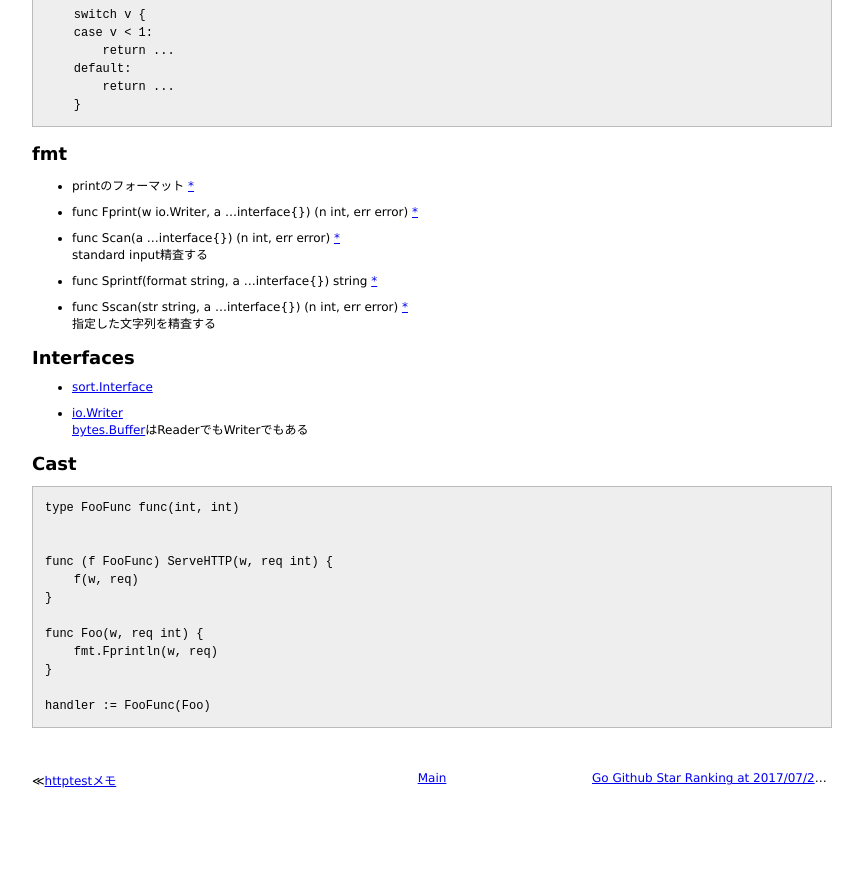
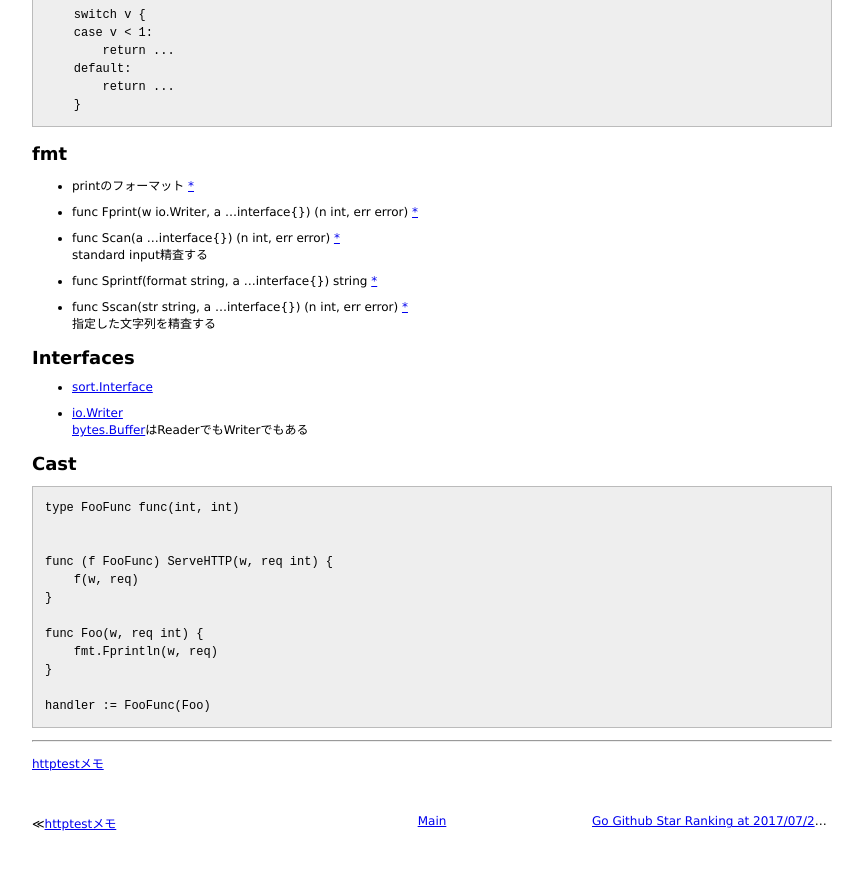
Before and after one commit to 38elements/38elements.github.com, a Jekyll site: the page built from _posts/2017-08-12-go.md, in a window 1280 px wide and 900 px high, scrolled down 1940 px. Shown: the top 870 px of the window, without its empty margins (208-1071 px from the left). Built offline with Jekyll 4.4.1, drawn with Linux system fonts in a browser that asks for light colours.

Commit message:
Update 2017-08-12-go.md

````diff
--- a/_posts/2017-08-12-go.md
+++ b/_posts/2017-08-12-go.md
@@ -165,3 +165,7 @@ func Foo(w, req int) {
 
 handler := FooFunc(Foo)
 ```
+
+<hr/>
+
+[httptestメモ](/2017/09/08/golang-httptest.html)
````
